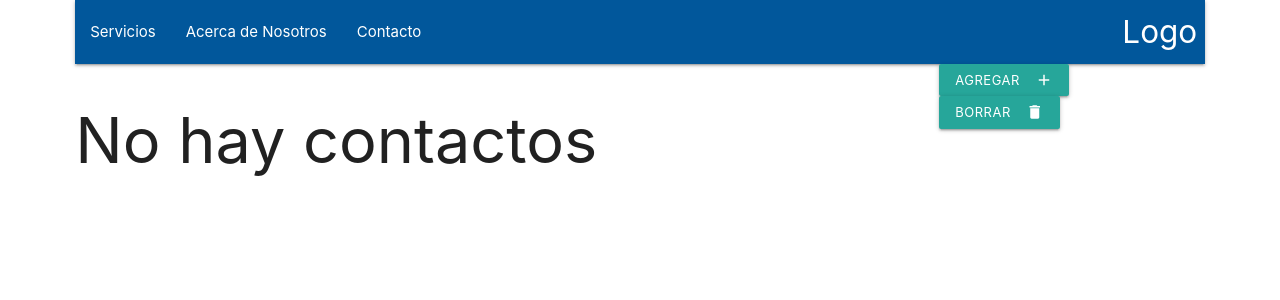
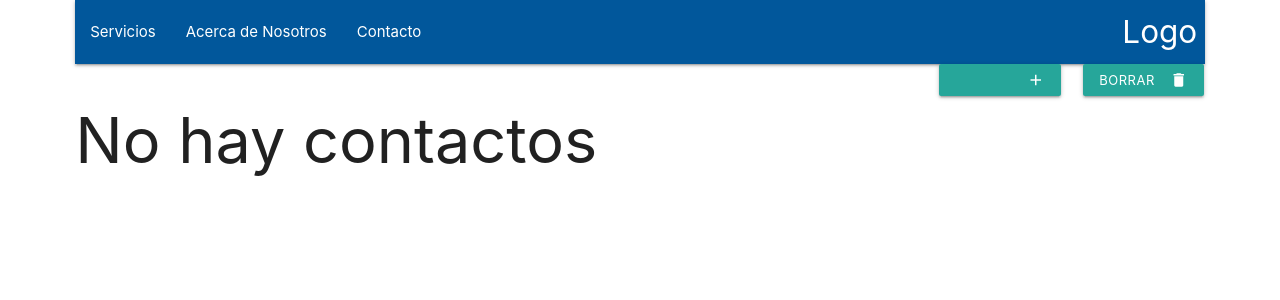
Before and after one commit to satoshi9394/Contact-Cat, a React (Create React App) app: page / in a window 1280 px wide. Shown: the top 300 px of the page. Built offline with nearby package versions, Linux system fonts and the light colour scheme.

Commit message:
Se mejor la interfaz del state

```diff
--- a/src/action/Btn.jsx
+++ b/src/action/Btn.jsx
@@ -5,14 +5,12 @@ import React from 'react'
 const Btn = (props) => {
 
     return(
-    <div>
         <button
         className="btn waves-effect waves-light btn-small"
         onClick={props.clickHandler}>
             <i className="material-icons right">{props.icon}</i>
             {props.type}
         </button>
-    </div>
     );
 }
 
--- a/src/components/Directory.jsx
+++ b/src/components/Directory.jsx
@@ -19,21 +19,19 @@ class Directory extends Component {
     }
     addContact(){
         this.setState(
-            () => (
-                {contacts: contactsData}
+            () => ({
+                contacts: contactsData,
+                deleteContact: false
+                }
             )
         );
     }
     deleteContact(){
         this.setState(
-            () => {
-                return ({ contacts: [] });
-            }
-        );
-        this.setState(
-            () => (
-                {deleteContact: true}
-            )
+            () => ({
+                    contacts: [] ,
+                    deleteContact: true
+                })
         );
     }
 
@@ -63,8 +61,14 @@ class Directory extends Component {
                         {viewCard}
                     </div>
                     <div className="col s3">
-                        <Btn clickHandler={this.addContact} type="Agregar" icon="add"/>
-                        <Btn clickHandler={this.deleteContact} type="Borrar" icon="delete"/>
+                        <div className="row">
+                            <div className="col s6">
+                                <Btn clickHandler={this.addContact} type="Agregar" icon="add"/>
+                            </div>
+                            <div className="col s6">
+                                <Btn clickHandler={this.deleteContact} type="Borrar" icon="delete"/>
+                            </div>
+                        </div>
                     </div>
                 </div>
             </div>
```
